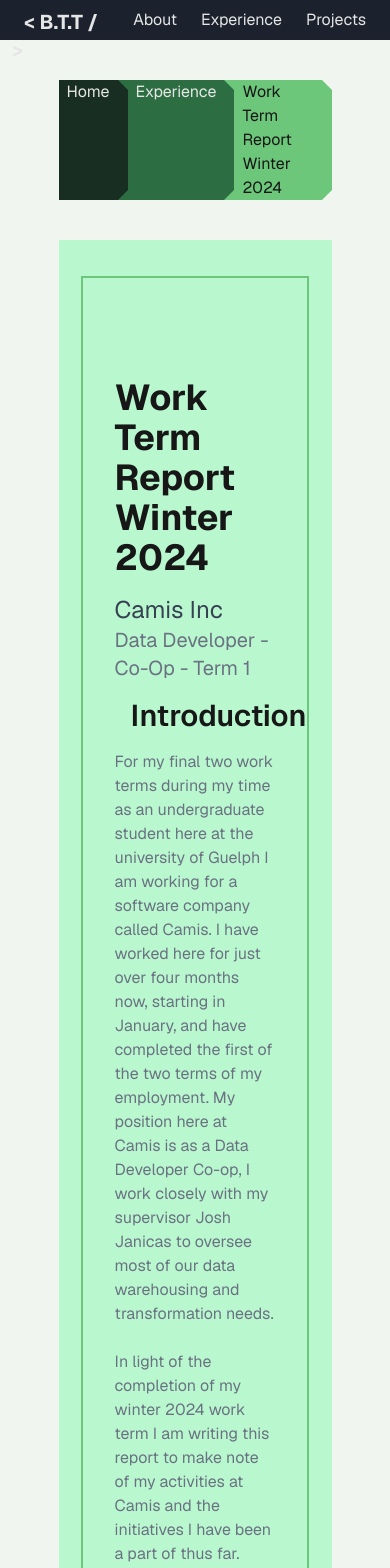
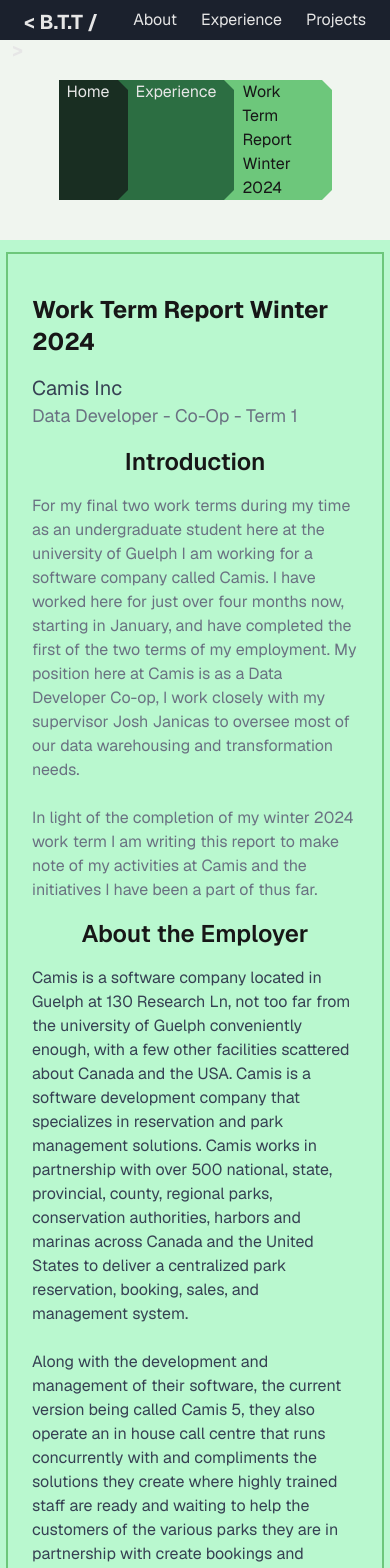
Before and after one commit to Ben-Turner-Theijsmeijer/Portfolio, a Next.js app: page /experience/Camis_term_1 in a window 390 px wide. Shown: the top 1568 px of the page. Built offline with nearby package versions, Linux system fonts and the light colour scheme.

Commit message:
made experience slug responsive to different screen sizes

```diff
--- a/app/experience/[slug]/page.tsx
+++ b/app/experience/[slug]/page.tsx
@@ -44,33 +44,33 @@
                 </div>
 
                 {/* Article Body */}
-                <div className="my-10 w-[70%] p-4 grid grid-cols-1 justify-items-center bg-[var(--accent2)]">
-                <div className="my-5 py-25 lg:px-15 xl:px-25 w-[95%] p-8 overflow-hidden border-[var(--accent3)] border-2">
+                <div className="my-10 w-[100%] sm:w-[85%] md:w-[70%] lg:w-[65%] p-1 sm:p-2 md:p-4 grid grid-cols-1 justify-items-center bg-[var(--accent2)]">
+                    <div className="my-2 sm:my-5 py-10 md:py-25 p-6 sm:p-8 lg:px-15 xl:px-25 w-[99%] sm:w-[97%] md:w-[95%] overflow-hidden border-[var(--accent3)] border-2">
                         {/* Header */}
                         <div>
-                        <h1 className="text-4xl font-bold mb-4">{experience.articleTitle}</h1>
-                        <p className="text-[var(--p2)] text-2xl">{experience.company}</p>
-                        <p className="text-[var(--p4)] text-xl">{experience.jobTitle}</p>
+                            <h1 className="text-2xl sm:text-3xl md:text-4xl font-bold mb-4">{experience.articleTitle}</h1>
+                            <p className="text-[var(--p2)] text-xl md:text-2xl">{experience.company}</p>
+                            <p className="text-[var(--p4)] text-lg md:text-xl">{experience.jobTitle}</p>
                         </div>
                         {/* Introduction */}
                         <div>
-                        <h2 className="text-3xl font-semibold m-4 text-center">Introduction</h2>
+                            <h2 className="text-2xl md:text-3xl font-semibold m-4 text-center">Introduction</h2>
                             <p className="text-[var(--p4)]">{experience.introduction}</p>
                         </div>
                         {/* About the Employer */}
                         <div>
-                        <h2 className="text-3xl font-semibold m-4 text-center">About the Employer</h2>
+                            <h2 className="text-2xl md:text-3xl font-semibold m-4 text-center">About the Employer</h2>
                             <p className="text-[var(--p2)]">{experience.aboutTheEmployer}</p>
                         </div>
                         {/* Image 1*/}
                         <div className="grid grid-cols-1 justify-items-center">
-                        <img className="px-5 pt-5 pb-2 h-auto w-auto" src={experience.articleImg1} alt={experience.articleImg1Alt} />
-                        <p className="text-[var(--p5)] text-center font-light text-sm">{experience.articleImg1Desc}</p>
+                            <img className="sm:px-5 pt-5 pb-2 h-auto w-auto" src={experience.articleImg1} alt={experience.articleImg1Alt} />
+                            <p className="text-[var(--p5)] text-center font-light text-xs sm:text-sm">{experience.articleImg1Desc}</p>
                         </div>
 
                         {/* Work term Goals */}
                         <div>
-                        <h2 className="text-3xl font-semibold m-4 text-center">Workterm Goals</h2>
+                            <h2 className="text-2xl md:text-3xl font-semibold m-4 text-center">Workterm Goals</h2>
                             <WorkTermGoals goalType={experience.goalType1} goal={experience.goal1} goalActionPlan={experience.goalActionPlan1} goalReflection={experience.goalReflection1} nextGoal={experience.goal2}/>
                             <WorkTermGoals goalType={experience.goalType2} goal={experience.goal2} goalActionPlan={experience.goalActionPlan2} goalReflection={experience.goalReflection2} nextGoal={experience.goal3}/>
                             <WorkTermGoals goalType={experience.goalType3} goal={experience.goal3} goalActionPlan={experience.goalActionPlan3} goalReflection={experience.goalReflection3} nextGoal={experience.goal4}/>
@@ -80,22 +80,22 @@
 
                         {/* Job Description */}
                         <div>
-                        <h2 className="text-3xl font-semibold m-4 text-center">Job Description</h2>
+                            <h2 className="text-2xl md:text-3xl font-semibold m-4 text-center">Job Description</h2>
                             <p className="text-[var(--p4)]">{experience.jobDesctiption}</p>
                         </div>
                         {/* Image 2 */}
                         <div className="grid grid-cols-1 justify-items-center">
-                        <img className="px-5 pt-5 pb-2 h-auto w-auto" src={experience.articleImg2} alt={experience.articleImg2Alt} />
-                        <p className="text-[var(--p5)] text-center font-light text-sm">{experience.articleImg2Desc}</p>
+                            <img className="sm:px-5 pt-5 pb-2 h-auto w-auto" src={experience.articleImg2} alt={experience.articleImg2Alt} />
+                            <p className="text-[var(--p5)] text-center font-light text-xs sm:text-sm">{experience.articleImg2Desc}</p>
                         </div>
                         {/* Conclusion */}
                         <div>
-                        <h2 className="text-3xl font-semibold m-4 text-center">Conclusion</h2>
+                            <h2 className="text-2xl md:text-3xl font-semibold m-4 text-center">Conclusion</h2>
                             <p className="text-[var(--p2)]">{experience.conclusion}</p>
                         </div>
                         {/* Acknowledgements */}
                         <div>
-                        <h2 className="text-3xl font-semibold m-4 text-center">Acknowledgements</h2>
+                            <h2 className="text-2xl md:text-3xl font-semibold m-4 text-center">Acknowledgements</h2>
                             <p className="text-[var(--p4)]">{experience.acknowledgements}</p>
                         </div>
                     </div>
@@ -113,7 +113,7 @@
             <div className="my-4">
                 <span className="text-[var(--p2)] font-bold">{goalType}</span>
                 <span className="text-[var(--p3)]">{goal}</span>
-                <div className="px-15 py-5">
+                <div className=" px-7 sm:px-15 py-5">
                     <p className="text-[var(--p4)] pt-2"><i><b>Action Plan:</b></i> {goalActionPlan}</p>
                     <p className="text-[var(--p4)] pt-4"><i><b>Reflection:</b></i> {goalReflection}</p>
                 </div>
```
Lines whose indentation alone changed are shown as unchanged.
